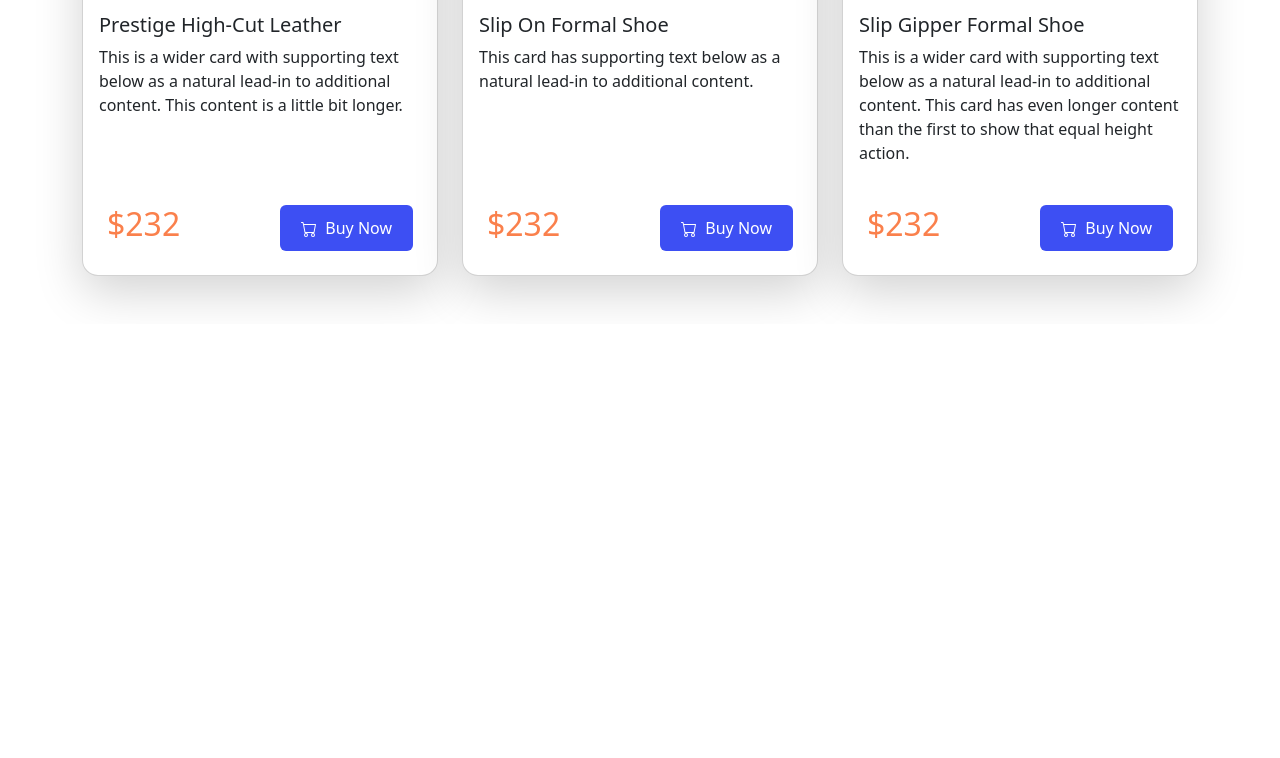
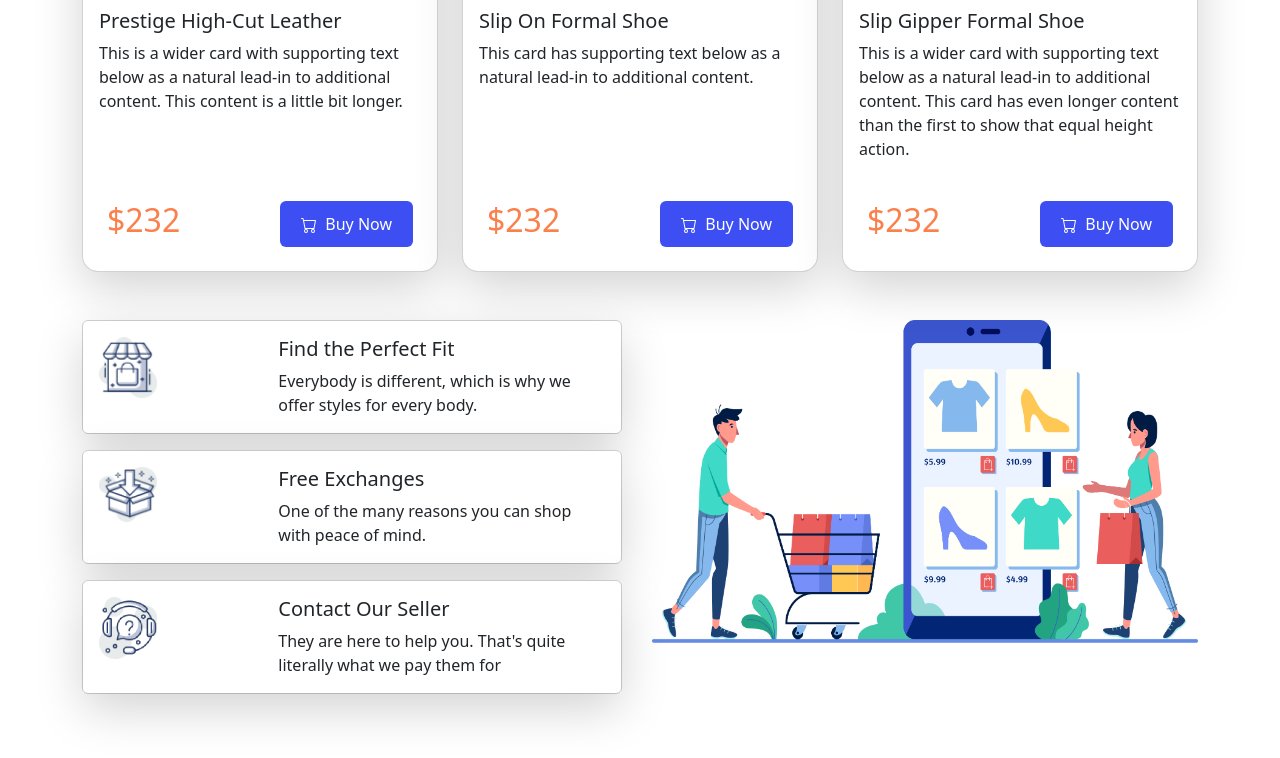
Before and after one commit to shahriarhacks/LiLi-Penguin, a plain HTML site: page index.html in a window 1280 px wide. Shown: the part 1854-2612 px from the top of the page. Before the commit the page ends 2178 px from the top, so only its background shows below. Drawn offline with nearby package versions, Linux system fonts and the light colour scheme.

Commit message:
main Finished

```diff
--- a/index.html
+++ b/index.html
@@ -21,7 +21,7 @@
         <nav class="navbar navbar-expand-lg bg-light">
             <div class="container-fluid">
                 <a class="navbar-brand" href="index.html">
-                    <img style="width: 290px;" src="./icons/Logo.png" alt="logo">
+                    <img style="width: 260px;" src="./icons/Logo.png" alt="logo">
                 </a>
                 <button class="navbar-toggler" type="button" data-bs-toggle="collapse" data-bs-target="#navbarNav"
                     aria-controls="navbarNav" aria-expanded="false" aria-label="Toggle navigation">
@@ -271,6 +271,60 @@
 
         </section>
         <!-- Formal Shoes End -->
+        <!-- Last Section Star -->
+        <section>
+            <div class="row row-cols-1 g-4">
+                <div class="col-lg-6 col-md-12">
+                    <div class="card mb-3" style="max-width: 540px;">
+                        <div class="row shadow-lg g-0">
+                            <div class="col-md-4">
+                                <img src="./icons/icon-house.png" class="img-fluid rounded-start w-50 p-3" alt="...">
+                            </div>
+                            <div class="col-md-8">
+                                <div class="card-body">
+                                    <h5 class="card-title">Find the Perfect Fit</h5>
+                                    <p class="card-text">Everybody is different, which is why we
+                                        offer styles for every body.</p>
+                                </div>
+                            </div>
+                        </div>
+                    </div>
+                    <div class="card mb-3" style="max-width: 540px;">
+                        <div class="row shadow-lg g-0">
+                            <div class="col-md-4">
+                                <img src="./icons/icon-get.png" class="img-fluid rounded-start w-50 p-3" alt="...">
+                            </div>
+                            <div class="col-md-8">
+                                <div class="card-body">
+                                    <h5 class="card-title">Free Exchanges</h5>
+                                    <p class="card-text">One of the many reasons you can shop
+                                        with peace of mind.</p>
+                                </div>
+                            </div>
+                        </div>
+                    </div>
+                    <div class="card mb-3" style="max-width: 540px;">
+                        <div class="row shadow-lg g-0">
+                            <div class="col-md-4">
+                                <img src="./icons/icon-support.png" class="img-fluid rounded-start w-50 p-3" alt="...">
+                            </div>
+                            <div class="col-md-8">
+                                <div class="card-body">
+                                    <h5 class="card-title">Contact Our Seller</h5>
+                                    <p class="card-text">They are here to help you. That's quite
+                                        literally what we pay them for</p>
+                                </div>
+                            </div>
+                        </div>
+                    </div>
+                </div>
+
+                <div class="col-lg-6 col-md-12">
+                    <img class="img-fluid" src="./icons/XMLID 1.png" alt="">
+                </div>
+            </div>
+        </section>
+        <!-- Last Section End -->
 
     </main>
 
```
Also changed, not shown: icons/icon-get.png (renamed from icons/image 13.png), icons/icon-house.png (renamed from icons/image 12.png), icons/icon-support.png (renamed from icons/image 14.png).
